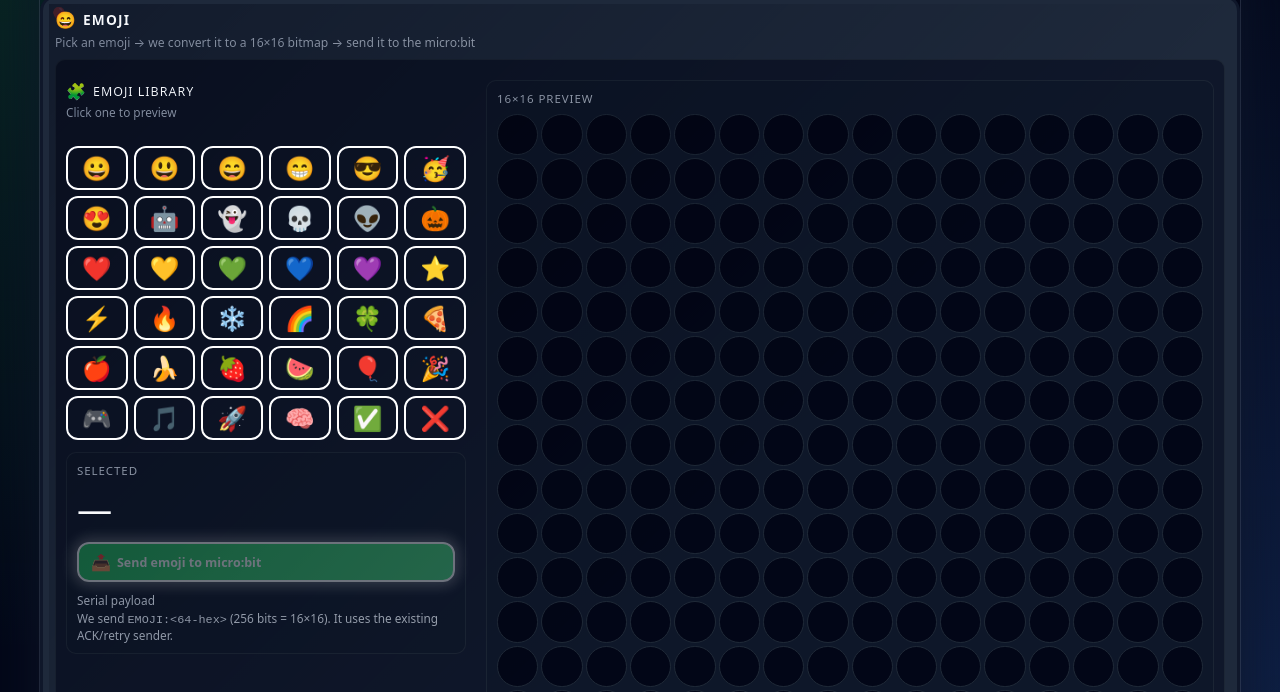
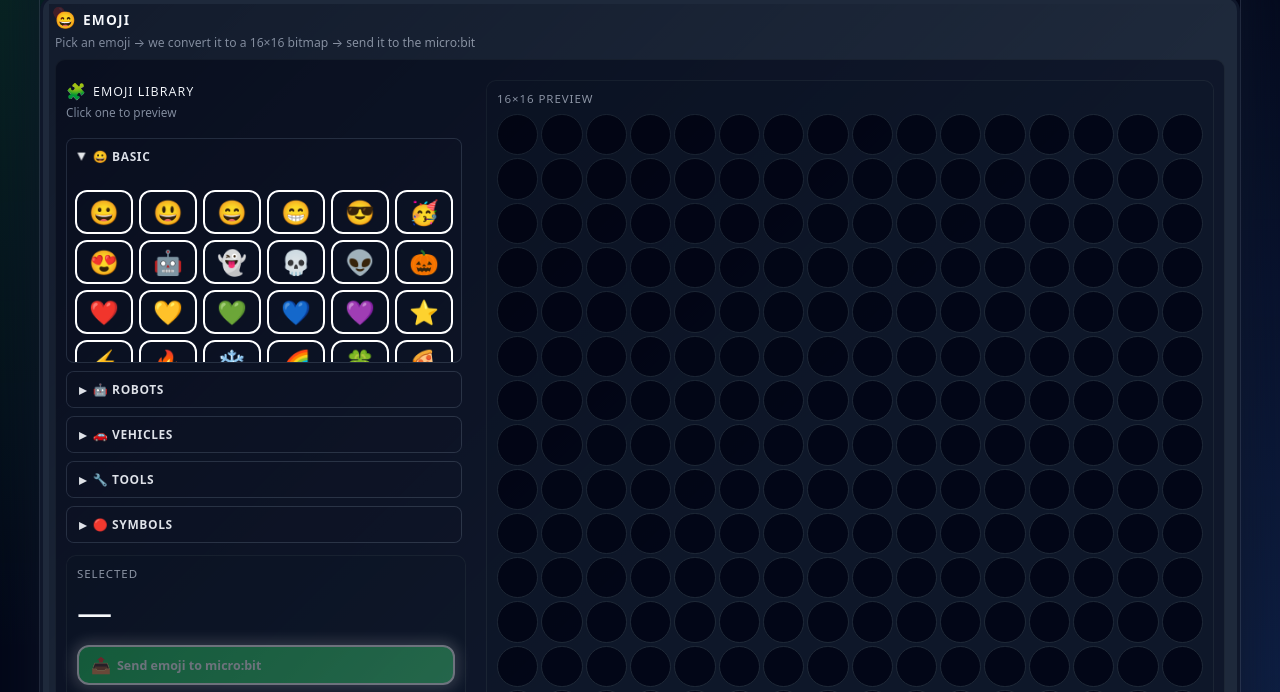
Before and after one commit to abourdim/bitmoji-lab, a plain HTML site: page index.html in a window 1280 px wide. Shown: the part 101-793 px from the top of the page. Drawn offline with Linux system fonts and the light colour scheme.

Commit message:
redesign

```diff
--- a/script.js
+++ b/script.js
@@ -96,11 +96,30 @@ const timestamp = () => `[${new Date().toLocaleTimeString()}]`;
 // - Payload over serial: EMOJI:<64hex>
 // ═══════════════════════════════════════════════════════════════════
 
-const EMOJI_LIBRARY = [
+const EMOJI_LIBRARY = {
+  '😀 Basic': [
     '😀','😃','😄','😁','😎','🥳','😍','🤖','👻','💀','👽','🎃',
     '❤️','💛','💚','💙','💜','⭐','⚡','🔥','❄️','🌈','🍀','🍕',
     '🍎','🍌','🍓','🍉','🎈','🎉','🎮','🎵','🚀','🧠','✅','❌'
-];
+  ],
+  '🤖 Robots': [
+    '🤖','👾','🛸','🦾','🦿','💡','🔋','⚙️','🔧','🔨','🪛','⚒️',
+    '🛠️','🔩','⛓️','🧲','📡','📻','💻','⌨️','🖥️','📱','🖱️','💾'
+  ],
+  '🚗 Vehicles': [
+    '🚗','🚙','🚕','🏎️','🚓','🚑','🚒','🚜','🦼','🦽','🛴','🛹',
+    '🚲','🏍️','🛵','✈️','🚁','🛩️','🚂','🚃','🚄','🚅','🚆','🚇'
+  ],
+  '🔧 Tools': [
+    '🔧','🔨','🪛','⚒️','🛠️','🪚','🪓','✂️','📏','📐','🧰','🗜️',
+    '⛏️','🔪','🪒','🧪','🔬','🔭','⚗️','🧬','💉','🌡️','🧯','🪝'
+  ],
+  '🔴 Symbols': [
+    '🔴','🟠','🟡','🟢','🔵','🟣','⚫','⚪','🟤','🔶','🔷','🔸',
+    '🔺','🔻','💠','🔘','⏺️','⏸️','⏹️','⏩','⏪','⏫','⏬','▶️',
+    '◀️','🔼','🔽','⏏️','⚠️','☢️','☣️','⛔','🚫','❗','❓','💯'
+  ]
+};
 
 function ensureEmojiMatrixGrid() {
   if (!dom.emojiMatrix) return;
@@ -186,14 +205,36 @@ function buildEmojiPicker() {
   if (!dom.emojiList) return;
 
   dom.emojiList.innerHTML = '';
+  dom.emojiList.classList.remove('emoji-grid');
+  dom.emojiList.classList.add('emoji-categories');
 
-  for (const emoji of EMOJI_LIBRARY) {
+  for (const [categoryName, emojis] of Object.entries(EMOJI_LIBRARY)) {
+    // Create category section
+    const categorySection = document.createElement('details');
+    categorySection.className = 'emoji-category';
+    categorySection.open = categoryName === '😀 Basic'; // First category open by default
+
+    // Category header
+    const summary = document.createElement('summary');
+    summary.className = 'emoji-category-title';
+    summary.textContent = categoryName;
+    categorySection.appendChild(summary);
+
+    // Emoji grid for this category
+    const grid = document.createElement('div');
+    grid.className = 'emoji-grid';
+
+    for (const emoji of emojis) {
       const btn = document.createElement('button');
       btn.type = 'button';
       btn.className = 'emoji-btn';
       btn.textContent = emoji;
       btn.addEventListener('click', () => selectEmoji(emoji, btn));
-    dom.emojiList.appendChild(btn);
+      grid.appendChild(btn);
+    }
+
+    categorySection.appendChild(grid);
+    dom.emojiList.appendChild(categorySection);
   }
 
   ensureEmojiMatrixGrid();
@@ -203,9 +244,10 @@ function selectEmoji(emoji, btnEl) {
   selectedEmoji = emoji;
   if (dom.selectedEmojiText) dom.selectedEmojiText.textContent = emoji;
 
-  // Toggle active state
+  // Toggle active state - find all emoji buttons in all categories
   if (dom.emojiList) {
-    for (const child of dom.emojiList.children) child.classList.remove('active');
+    const allButtons = dom.emojiList.querySelectorAll('.emoji-btn');
+    allButtons.forEach(btn => btn.classList.remove('active'));
   }
   if (btnEl) btnEl.classList.add('active');
 
--- a/style.css
+++ b/style.css
@@ -2554,6 +2554,106 @@ details.collapsible > .card {
   gap: 6px;
 }
 
+/* Emoji categories container */
+.emoji-categories {
+  display: flex;
+  flex-direction: column;
+  gap: 8px;
+  max-height: 500px;
+  overflow-y: auto;
+  padding-right: 4px;
+}
+
+/* Custom scrollbar for categories */
+.emoji-categories::-webkit-scrollbar {
+  width: 6px;
+}
+
+.emoji-categories::-webkit-scrollbar-track {
+  background: rgba(15,23,42,0.5);
+  border-radius: 3px;
+}
+
+.emoji-categories::-webkit-scrollbar-thumb {
+  background: rgba(148,163,184,0.5);
+  border-radius: 3px;
+}
+
+.emoji-categories::-webkit-scrollbar-thumb:hover {
+  background: rgba(148,163,184,0.7);
+}
+
+/* Category section */
+.emoji-category {
+  border: 1px solid rgba(148,163,184,0.25);
+  border-radius: 8px;
+  background: rgba(15,23,42,0.4);
+  overflow: hidden;
+}
+
+/* Category title (summary) */
+.emoji-category-title {
+  cursor: pointer;
+  list-style: none;
+  padding: 8px 12px;
+  font-size: 0.75rem;
+  font-weight: 600;
+  text-transform: uppercase;
+  letter-spacing: 0.05em;
+  color: #e5e7eb;
+  background: rgba(15,23,42,0.6);
+  user-select: none;
+  display: flex;
+  align-items: center;
+  gap: 6px;
+  transition: background 0.15s ease;
+}
+
+.emoji-category-title:hover {
+  background: rgba(15,23,42,0.8);
+}
+
+.emoji-category-title::-webkit-details-marker {
+  display: none;
+}
+
+.emoji-category-title::before {
+  content: "▸";
+  font-size: 0.9rem;
+  transition: transform 0.2s ease;
+}
+
+.emoji-category[open] > .emoji-category-title::before {
+  transform: rotate(90deg);
+}
+
+/* Grid inside category */
+.emoji-category .emoji-grid {
+  padding: 8px;
+  max-height: 180px;
+  overflow-y: auto;
+  overflow-x: hidden;
+}
+
+/* Scrollbar for category grids */
+.emoji-category .emoji-grid::-webkit-scrollbar {
+  width: 5px;
+}
+
+.emoji-category .emoji-grid::-webkit-scrollbar-track {
+  background: rgba(15,23,42,0.3);
+  border-radius: 3px;
+}
+
+.emoji-category .emoji-grid::-webkit-scrollbar-thumb {
+  background: rgba(148,163,184,0.4);
+  border-radius: 3px;
+}
+
+.emoji-category .emoji-grid::-webkit-scrollbar-thumb:hover {
+  background: rgba(148,163,184,0.6);
+}
+
 /* Make preview fill its space better */
 .emoji-matrix-wrap {
   display: flex;
```
Lines whose indentation alone changed are shown as unchanged.
